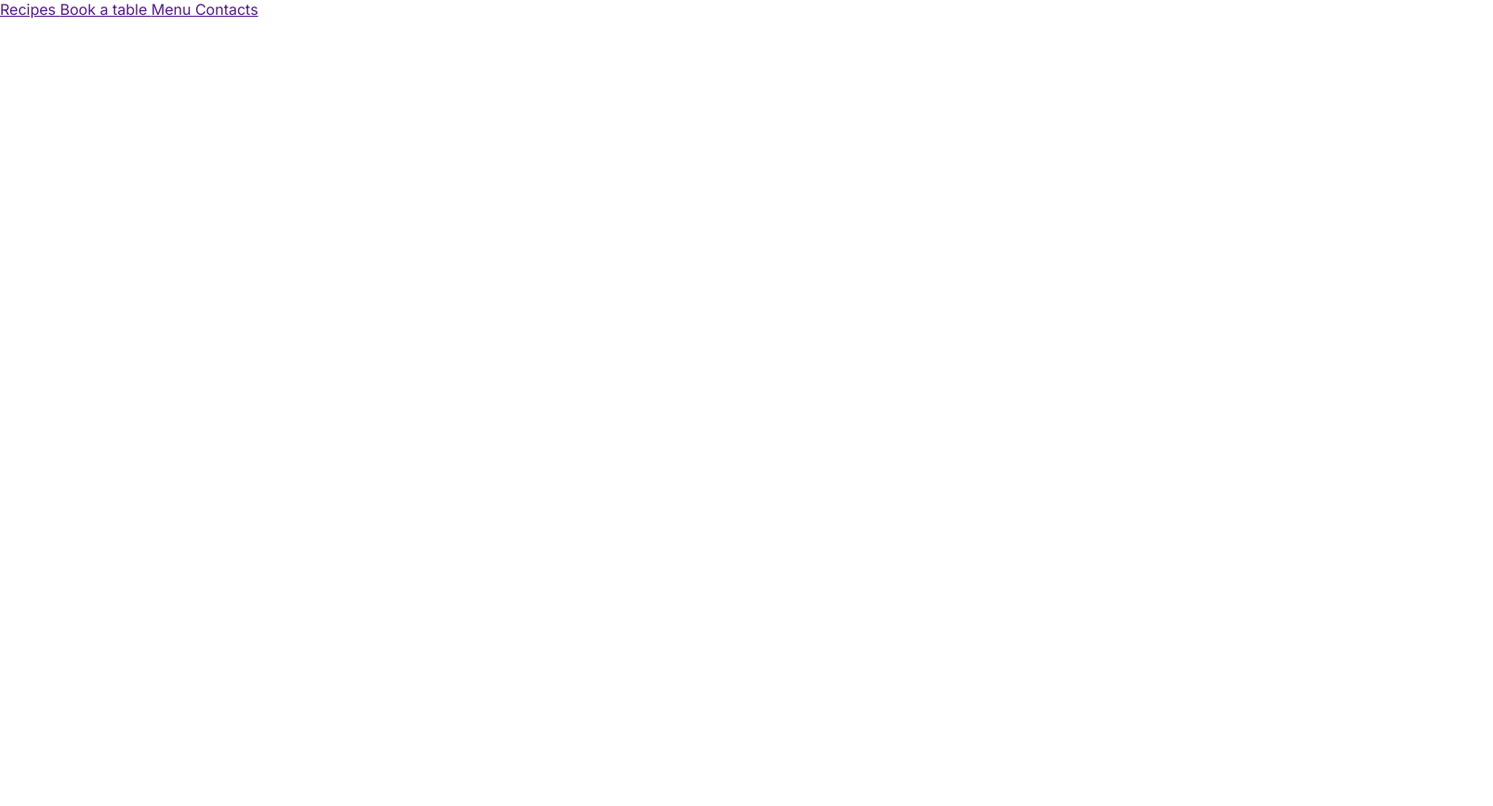
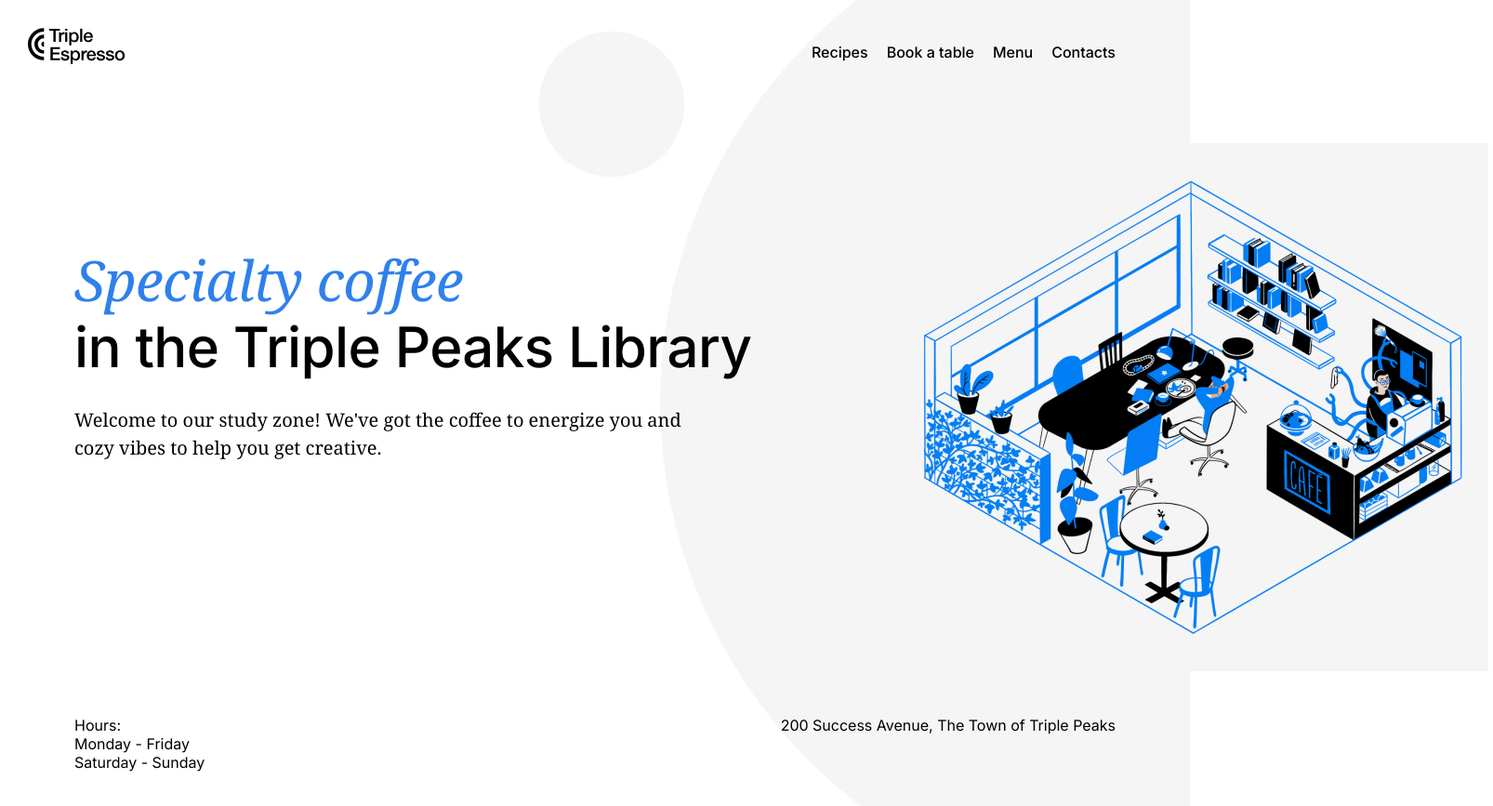
Before and after one commit to AlahjahG/se_project_coffeeshop, a plain HTML site: page index.html in a window 1280 px wide. Shown: the whole page at 93% size, 1606 px wide, since content can reach past the window. Before the commit the page ends 800 px from the top, so only its background shows below. Drawn offline with Linux system fonts and the light colour scheme.

Commit message:
header is updated

```diff
--- a/index.html
+++ b/index.html
@@ -27,14 +27,43 @@
     <div class="page">
       <header class="header">
         <div class="nav">
-          <div class="nav__logo"></div>
-          <div class="nav__link">
-            <a href=""> Recipes </a>
-            <a href=""> Book a table </a>
-            <a href=""> Menu </a>
-            <a href=""> Contacts </a>
+          <img
+            src="./images/logo_coffeeshop_dark.svg"
+            alt=""
+            class="nav__logo"
+          />
+          <ul class="nav__links">
+            <li><a href="" class="nav__link"> Recipes </a></li>
+            <li><a href="" class="nav__link"> Book a table </a></li>
+            <li><a href="" class="nav__link"> Menu </a></li>
+            <li><a href="" class="nav__link"> Contacts </a></li>
+          </ul>
+        </div>
+        <img
+          src="./images/inside_coffee_shop.png"
+          alt=""
+          class="header__image"
+        />
+        <h1 class="header__title">
+          <span class="header__span-accent"> Specialty coffee </span> in the
+          Triple Peaks Library
+        </h1>
+        <p class="header__discription">
+          Welcome to our study zone! We've got the coffee to energize you and
+          cozy vibes to help you get creative.
+        </p>
+        <div class="header__footer">
+          <div>
+            <p class="header__paragraph">Hours:</p>
+            <p class="header__paragraph">Monday - Friday</p>
+            <p class="header__paragraph">Saturday - Sunday</p>
+          </div>
+          <p class="header__paragraph">
+            200 Success Avenue, The Town of Triple Peaks
+          </p>
         </div>
       </header>
+
       <main class="content">
         <section class="recipes"></section>
         <section class="reservation"></section>
--- a/pages/index.css
+++ b/pages/index.css
@@ -6,3 +6,90 @@
   font-size: 16px;
   line-height: 20px;
 }
+
+.header {
+  background-image: url(/images/background_header.svg);
+  background-position: centered;
+  background-size: cover;
+  background-color: #ffffff;
+  padding: 30px 80px 40px;
+  min-height: 720px;
+  max-height: 800px;
+  height: 100vh;
+  display: flex;
+  flex-direction: column;
+}
+
+.nav {
+  display: flex;
+  justify-content: space-between;
+}
+
+.nav__links {
+  display: flex;
+  gap: 20px;
+  list-style: none;
+}
+
+.nav__link {
+  font-family: "Inter";
+  font-style: normal;
+  font-weight: 500;
+  font-size: 16px;
+  line-height: 20px;
+  color: #000;
+  text-decoration: none;
+}
+.nav__logo {
+  position: relative;
+  left: -50px;
+  width: 105px;
+  height: 39px;
+}
+
+.header__image {
+  width: 646px;
+  height: 568px;
+  position: absolute;
+  padding: 124px 5px 124px 875px;
+}
+
+.header__title {
+  max-width: 729px;
+  font-size: "Inter";
+  font-size: 60px;
+  font-weight: 500;
+  line-height: 72px;
+  margin: 183px 0 0;
+  letter-spacing: -0.6px;
+}
+
+.header__discription {
+  max-width: 683px;
+  font-family: "Noto Serif";
+  font-style: normal;
+  font-weight: normal;
+  font-size: 20px;
+  line-height: 30px;
+  margin: 28px 0 0;
+}
+
+.header__span-accent {
+  display: block;
+  font-family: "Noto serif";
+  font-style: italic;
+  font-weight: normal;
+  font-size: 60px;
+  line-height: 72px;
+  color: #2f80ed;
+}
+
+.header__footer {
+  display: flex;
+  justify-content: space-between;
+  margin-top: auto;
+}
+
+.header__paragraph {
+  margin: 0;
+}
```
